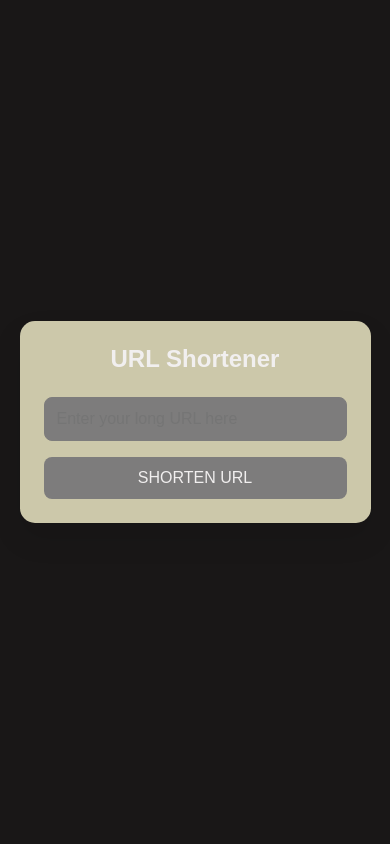
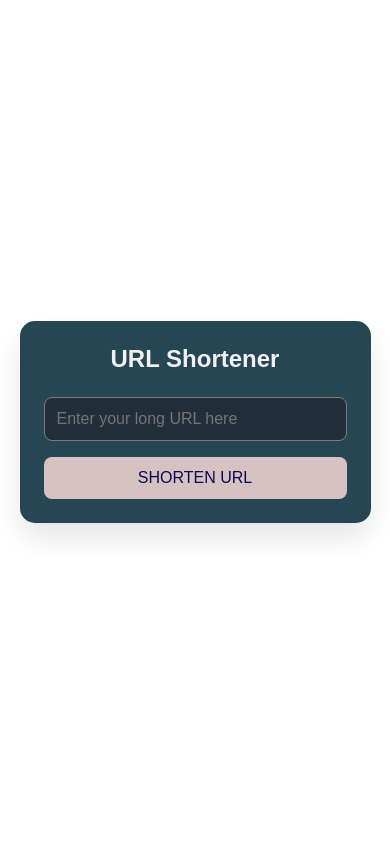
Before and after one commit to akashhsiv/URL-Shortner, a Flask app: page / in a window 390 px wide. Run offline with Flask 3, Linux system fonts and the light colour scheme.

Commit message:
updated css

```diff
--- a/static/styles.css
+++ b/static/styles.css
@@ -1,12 +1,13 @@
 :root {
     --primary: #F1EFEF;   /* Soft Off-White */
-    --secondary: #CCC8AA; /* Muted Beige */
+    --secondary: #264653; /* Muted Beige */
     --accent: #7D7C7C;    /* Medium Gray */
-    --background: #191717; /* Deep Charcoal Background */
-    --text-color: #F1EFEF; /* Light Text Color */
-    --button-bg: #7D7C7C;  /* Medium Gray Button */
-    --button-hover: #4C4C4C; /* Darker Hover Button */
-    --button-active: #333333; /* Active Button */
+    --background: #333C4A; /* Deep Charcoal Background */
+    --text-color: #080854; /* Light Text Color */
+    --button-bg: #d7c2c2;  /* Medium Gray Button */
+    --button-hover: #473232; /* Darker Hover Button */
+    --button-active: #883e3e; /* Active Button */
+    --bg:#222e3a;
 }
 
 /* Reset some basic styles */
@@ -19,7 +20,6 @@
 /* Body and background */
 body {
     font-family: 'Arial', sans-serif;
-    background: var(--background);
     display: flex;
     justify-content: center;
     align-items: center;
@@ -59,7 +59,7 @@ input[type="text"] {
     border: 1px solid var(--accent);
     outline: none;
     transition: all 0.3s ease;
-    background: var(--button-bg);
+    background: var(--bg);
     color: var(--text-color);
 }
 
@@ -144,4 +144,20 @@ button[onclick="copyToClipboard()"]:hover {
     input[type="text"], button {
         font-size: 1rem;
     }
+.text-input {
+    color: #030303;
+    font-size: 16px;
+    padding: 10px;
+    border: 1px solid #ccc;
 }
+
+.submit-button {
+    color: white;
+    background-color: #007bff;
+    font-size: 16px;
+    padding: 10px 20px;
+    border: none;
+    cursor: pointer;
+}
+
+}
```
